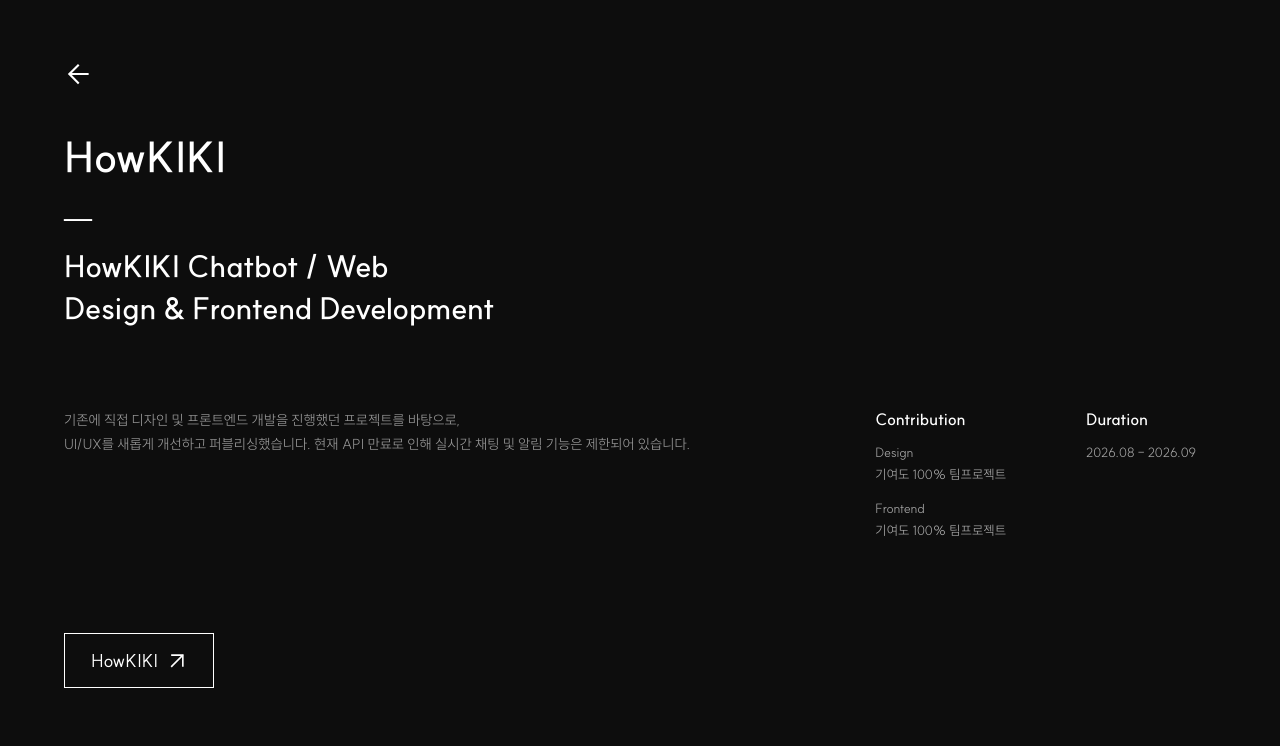
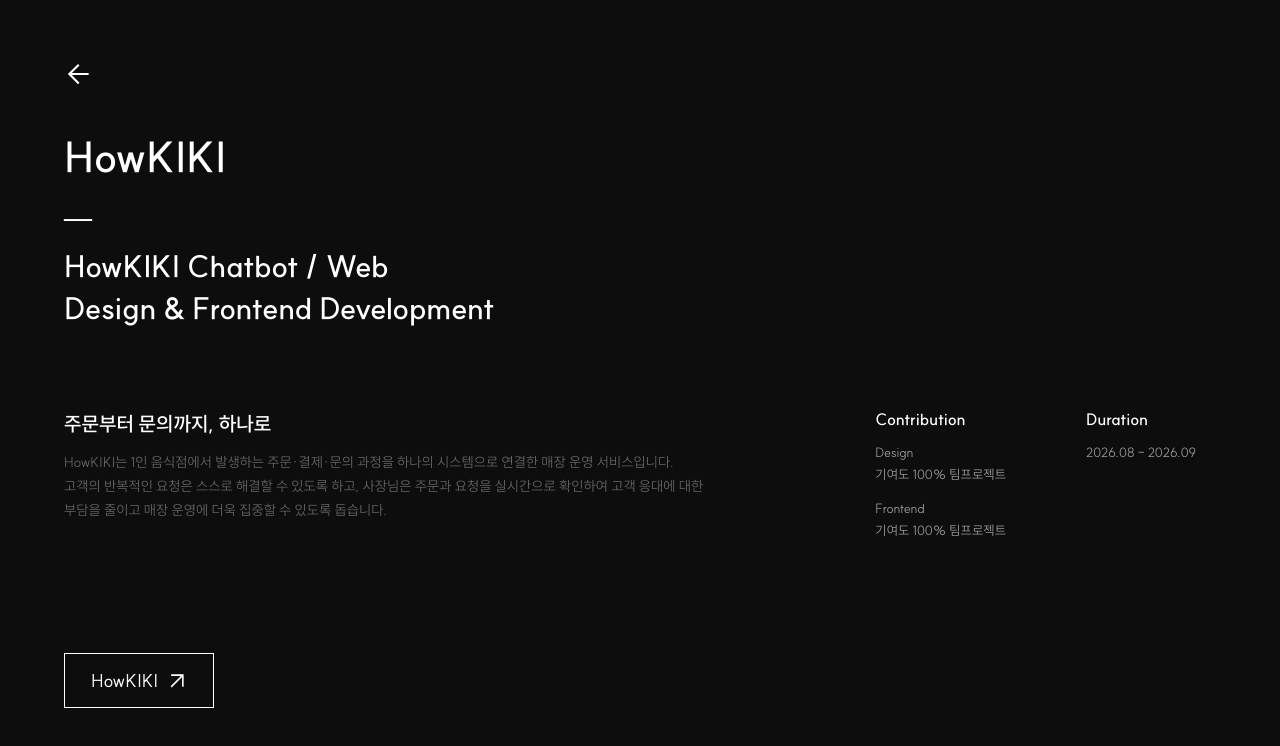
Before and after one commit to leekrkr/Portfolio-2026, a React (Vite) app: page /project4 in a window 1280 px wide. Shown: the top 746 px of the page. Built offline with nearby package versions, Linux system fonts and the light colour scheme; a web font is replaced by a local one.

Commit message:
feat. howkiki 프로젝트 설명 추가

```diff
--- a/src/pages/howkiki.jsx
+++ b/src/pages/howkiki.jsx
@@ -10,6 +10,7 @@
   ButtonActiveBack,
   Title,
   SubTitle,
+  InfoTitle,
   Description,
   ButtonContainer,
   ButtonText,
@@ -44,12 +45,14 @@
         </SubTitle>
         <ProjectInfoContainer>
           <ProjectDescription>
+            <InfoTitle>주문부터 문의까지, 하나로</InfoTitle>
             <Description>
-              기존에 직접 디자인 및 프론트엔드 개발을 진행했던 프로젝트를
-              바탕으로,
+              HowKIKI는 1인 음식점에서 발생하는 주문·결제·문의 과정을 하나의
+              시스템으로 연결한 매장 운영 서비스입니다.
               <br />
-              UI/UX를 새롭게 개선하고 퍼블리싱했습니다. 현재 API 만료로 인해
-              실시간 채팅 및 알림 기능은 제한되어 있습니다.
+              고객의 반복적인 요청은 스스로 해결할 수 있도록 하고, 사장님은
+              주문과 요청을 실시간으로 확인하여 고객 응대에 대한 부담을 줄이고
+              매장 운영에 더욱 집중할 수 있도록 돕습니다.
             </Description>
           </ProjectDescription>
           <ProjectMeta>
--- a/src/styles/projectDetail.style.jsx
+++ b/src/styles/projectDetail.style.jsx
@@ -6,7 +6,7 @@
   background: #0d0d0d;
   color: #fff;
 
-  padding: 60px 64px 140px;
+  padding: 60px 64px 120px;
 
   @media (max-width: 1024px) {
     padding: 56px;
@@ -74,7 +74,7 @@
   font-weight: 300;
   line-height: 1.7;
 
-  color: #999;
+  color: #6c6c6cff;
 `;
 
 export const ProjectMeta = styled.div`
@@ -156,7 +156,7 @@
   height: 55px;
   padding: 0 26px;
 
-  margin-top: 80px;
+  margin-top: 100px;
 
   display: flex;
   align-items: center;
```
